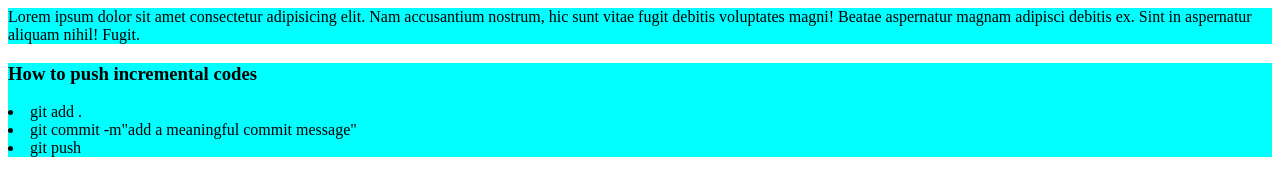
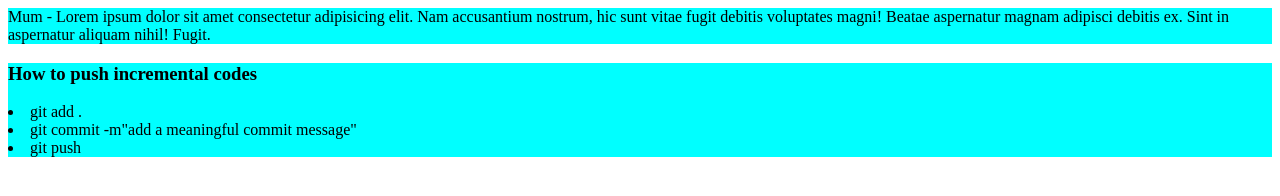
Before and after one commit to mumtahinadev/testme, a plain HTML site: page index.html in a window 1280 px wide. Drawn offline with Linux system fonts and the light colour scheme.

Commit message:
updated index.html

```diff
--- a/index.html
+++ b/index.html
@@ -7,7 +7,7 @@
     <link rel="stylesheet" href="styles/blog.css">
 </head>
 <body>
-    <div>Lorem ipsum dolor sit amet consectetur adipisicing elit. Nam accusantium nostrum, hic sunt vitae fugit debitis voluptates magni! Beatae aspernatur magnam adipisci debitis ex. Sint in aspernatur aliquam nihil! Fugit.</div>
+    <div>Mum - Lorem ipsum dolor sit amet consectetur adipisicing elit. Nam accusantium nostrum, hic sunt vitae fugit debitis voluptates magni! Beatae aspernatur magnam adipisci debitis ex. Sint in aspernatur aliquam nihil! Fugit.</div>
     <div>
         <h3>How to push incremental codes</h3>
     <li>git add .</li>
```
